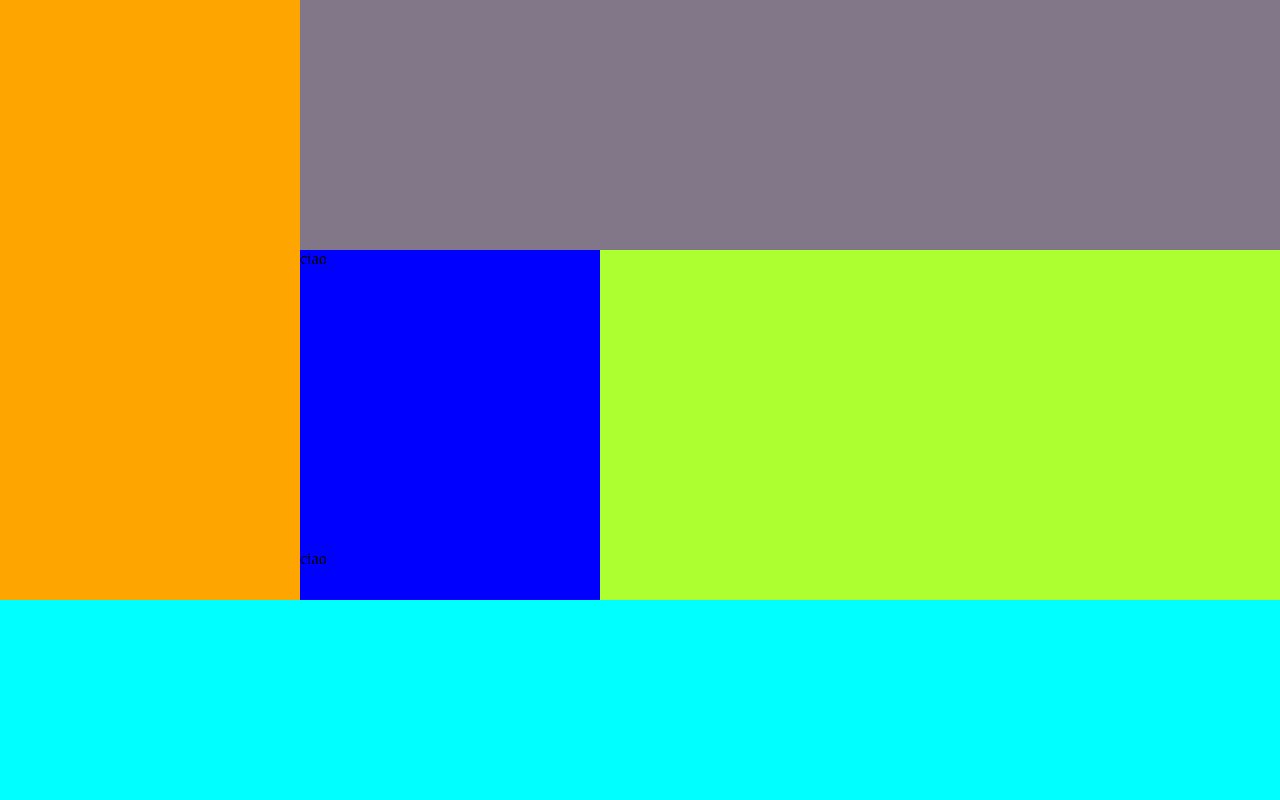
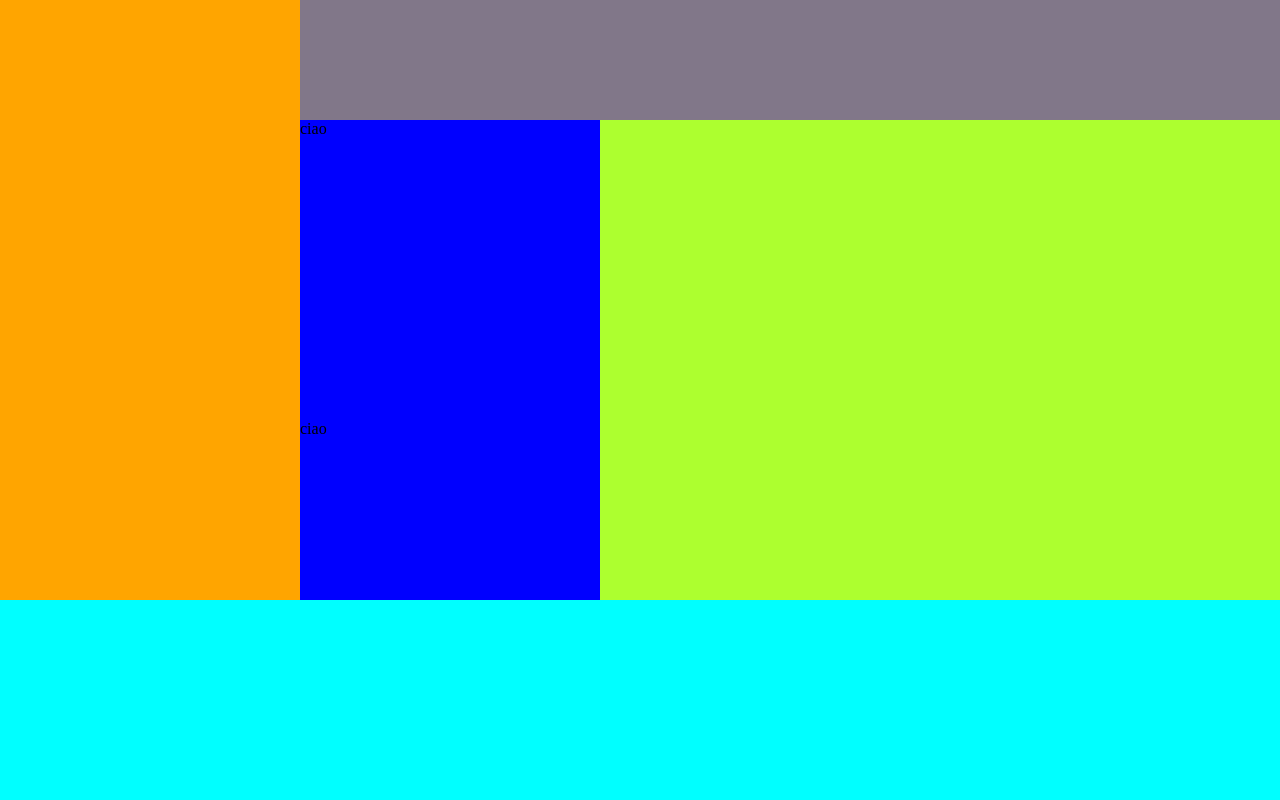
Before and after one commit to Domenico-Lo-Giudice/html-css-spotifyweb, a plain HTML site: page index.html in a window 1280 px wide. Drawn offline with Linux system fonts and the light colour scheme.

```diff
--- a/css/style.css
+++ b/css/style.css
@@ -40,7 +40,7 @@
 }
 
 .header {
-    height: 250px;
+    height: 120px;
     width: 100%;
 
     /* DEBUG */
@@ -52,9 +52,9 @@
 }
 
 .main {
-    margin-top: 250px;
+    margin-top: 120px;
     width: 100%;
-    height: calc(100% - 250px);
+    height: calc(100% - 120px);
 
     /* DEBUG */
     background-color: greenyellow;
```
